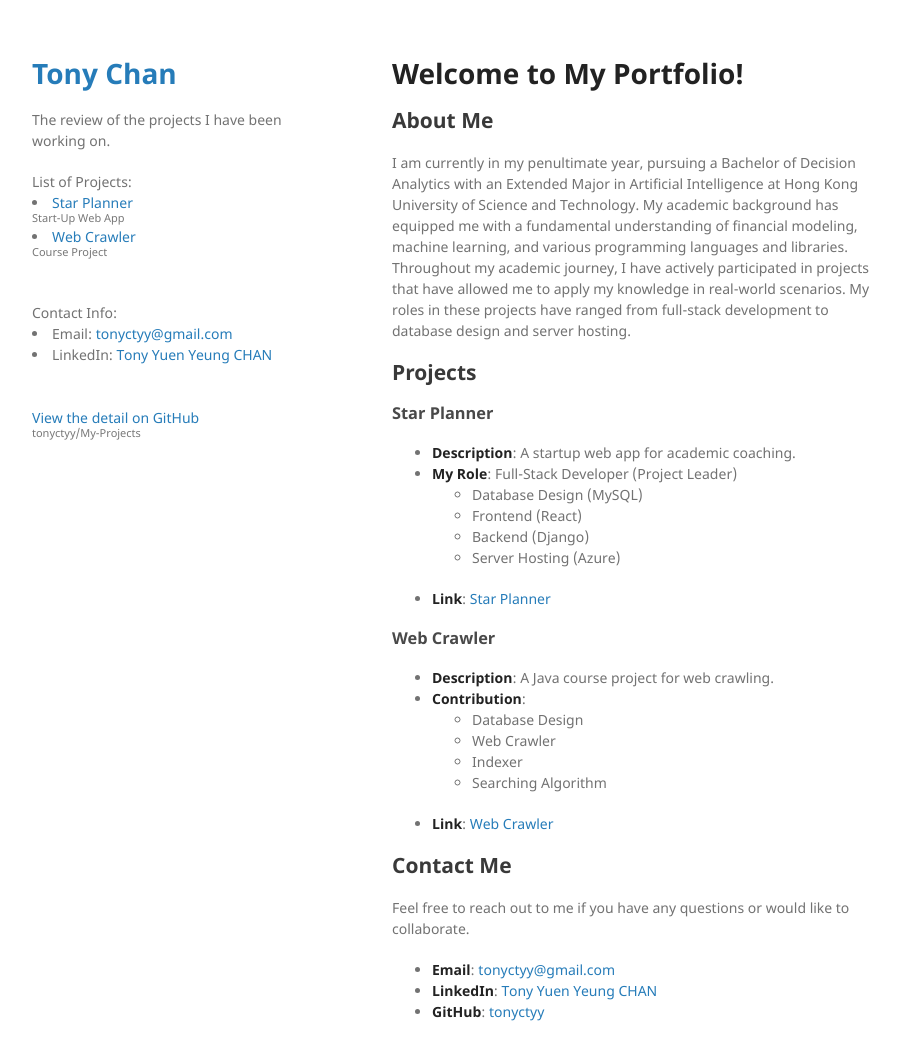
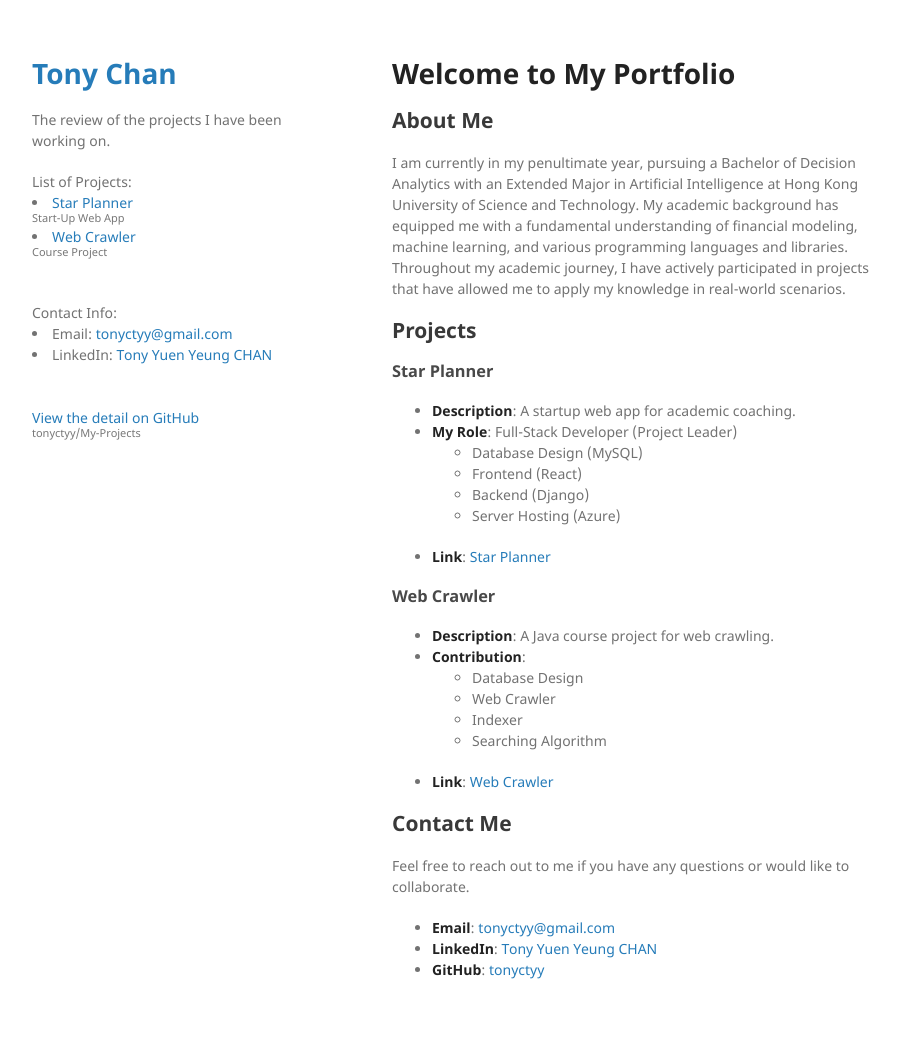
Before and after one commit to tonyctyy/My-Projects, a Jekyll site: the page built from index.md, in a window 1280 px wide and 1092 px high. Shown: the top 1060 px of the window, without its empty margins (178-1078 px from the left). Built offline with Jekyll 4.4.1, drawn with Linux system fonts in a browser that asks for light colours; our own code applies the rules of GitHub Pages for plain Markdown files.

Commit message:
Update index.md

```diff
--- a/index.md
+++ b/index.md
@@ -2,11 +2,11 @@
 layout: default
 ---
 
-# Welcome to My Portfolio!
+# Welcome to My Portfolio
 
 ## About Me
 
-I am currently in my penultimate year, pursuing a Bachelor of Decision Analytics with an Extended Major in Artificial Intelligence at Hong Kong University of Science and Technology. My academic background has equipped me with a fundamental understanding of financial modeling, machine learning, and various programming languages and libraries. Throughout my academic journey, I have actively participated in projects that have allowed me to apply my knowledge in real-world scenarios. My roles in these projects have ranged from full-stack development to database design and server hosting.
+I am currently in my penultimate year, pursuing a Bachelor of Decision Analytics with an Extended Major in Artificial Intelligence at Hong Kong University of Science and Technology. My academic background has equipped me with a fundamental understanding of financial modeling, machine learning, and various programming languages and libraries. Throughout my academic journey, I have actively participated in projects that have allowed me to apply my knowledge in real-world scenarios.
 
 ## Projects
 
```
